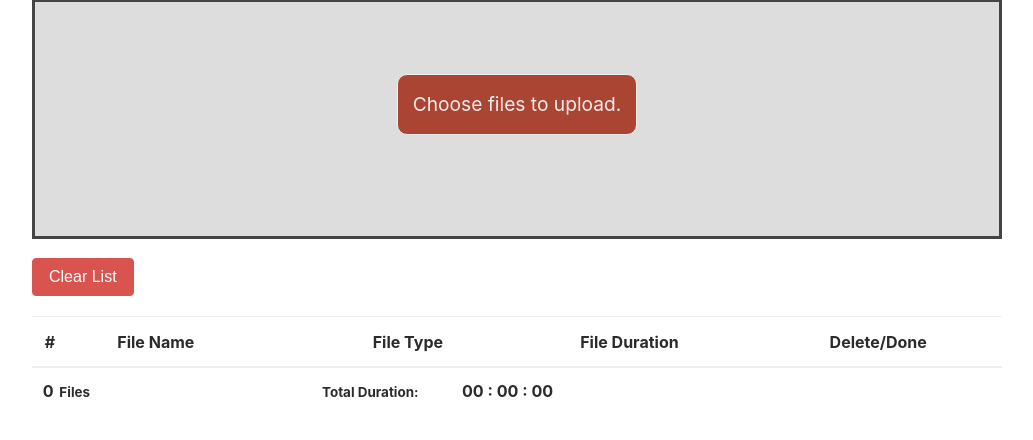
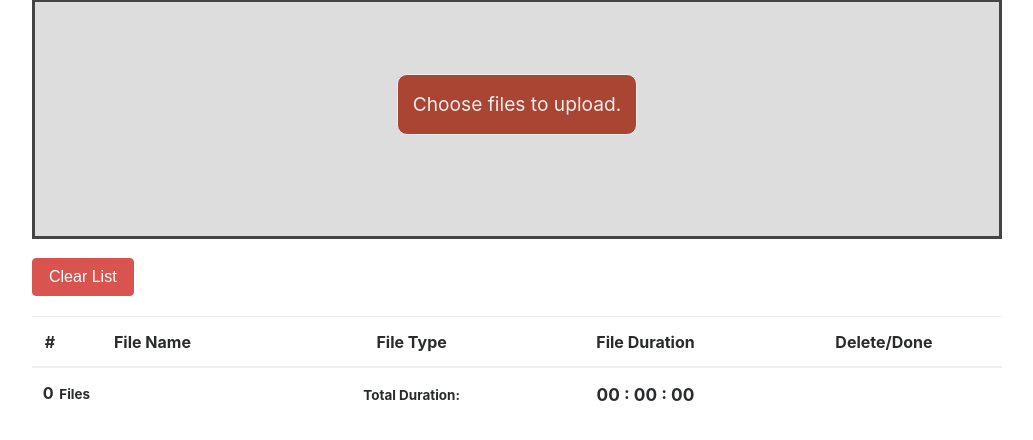
Before and after one commit to rdhammack88/Media-Duration-Calculator, a PHP site: page / in a window 1280 px wide. Shown: the part 81-521 px from the top of the page, without its empty margins (123-1156 px from the left). Run offline with PHP 8.4, Linux system fonts and the light colour scheme; lists and menus that the app fills with data are empty; some libraries are stand-ins or nearby versions.

Commit message:
Total time calculation implemented, style fixes

```diff
--- a/index.php
+++ b/index.php
@@ -86,14 +86,17 @@
                         <th scope="col" colspan="2"><span id="totalFileCount">0</span> Files</th>
                         <!-- <th scope="col"></th> -->
                         <!-- <th scope="col"></th> -->
-                        <th scope="col" colspan="3">
+                        <th scope="col" class="totalText">
                             Total Duration:
-                            <span id="totalDuration">
+                        </th>
+                        <th scope="col" colspan="1" id="totalDuration">
+                            <span>
                                 <span class="totalHours">00 </span> :
                                 <span class="totalMinutes"> 00 </span> :
                                 <span class="totalSeconds"> 00 </span>
                             </span>
                         </th>
+                        <th></th>
                         <!-- <th scope="col" class="timeFormat"> -->
                             <!-- <input type="checkbox" name="timeFormat" value="minutes" checked>
                             <input type="checkbox" name="seconds" value="seconds">
--- a/styles/css/main.css
+++ b/styles/css/main.css
@@ -80,11 +80,15 @@ body {
       border-top: 1px solid #e3442d;
       font-size: 1.2em;
       padding: 0.75rem; }
-      .container .file-info table tfoot #totalFileCount, .container .file-info table tfoot #totalDuration {
+      .container .file-info table tfoot #totalFileCount {
         font-size: 1.2em;
         margin-right: 1%; }
+      .container .file-info table tfoot .totalText {
+        text-align: center; }
       .container .file-info table tfoot #totalDuration {
-        margin-left: 6%; }
+        text-align: center;
+        font-size: 0.9em;
+        padding-bottom: 0.5rem !important; }
       .container .file-info table tfoot tr th {
         vertical-align: bottom;
         font-size: 70%; }
--- a/styles/sass/main.sass
+++ b/styles/sass/main.sass
@@ -1,3 +1,12 @@
+@mixin break($args...)
+	@if length($args) == 1
+		@media (min-width: nth($args, 1))
+			@content
+
+	@if length($args) == 2
+		@media (min-width: nth($args, 1)) and (max-width: nth($args, 2))
+			@content
+
 body
 	padding: 0
 	margin: 0
@@ -121,9 +130,18 @@ body
 					font-size: 1.2em
 					margin-right: 1%
 
+				.totalText
+					text-align: center
+
 				#totalDuration
-					@extend #totalFileCount
-					margin-left: 6%
+					// @extend #totalFileCount
+					// margin-left: 6%
+					text-align: center
+					font-size: .9em
+					padding-bottom: .5rem !important
+
+					// @include break(768px)
+						// margin-left: 15%
 
 				tr th
 					vertical-align: bottom
```
Also changed, not shown: js/app.js (+42 -25 lines), 1 other file.
